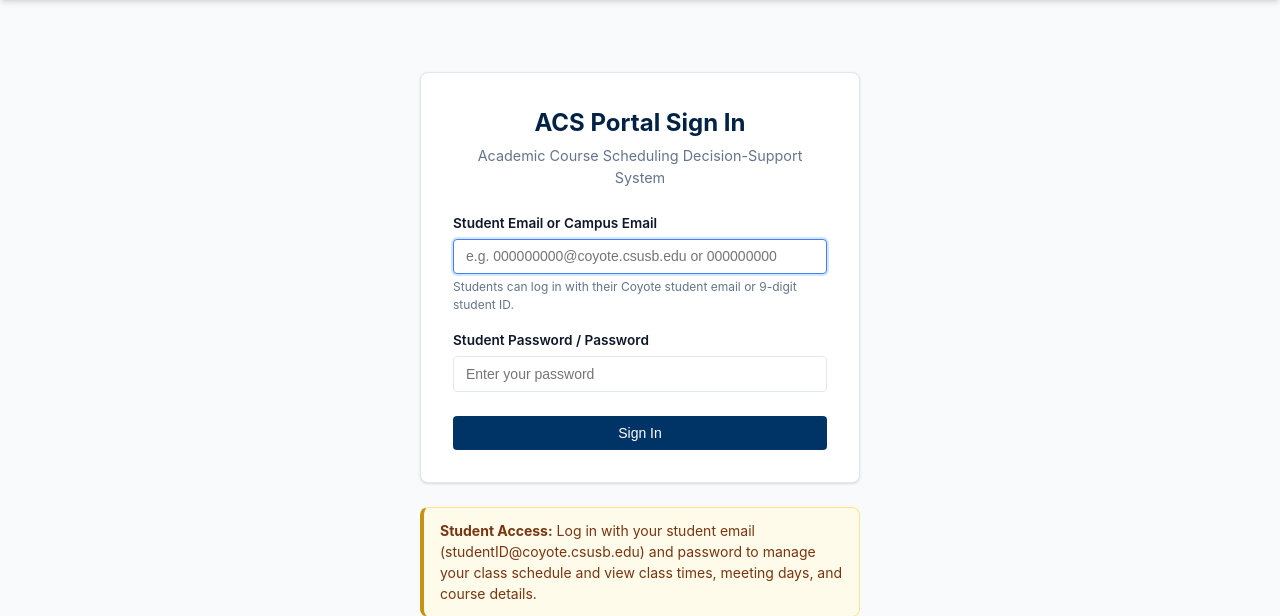
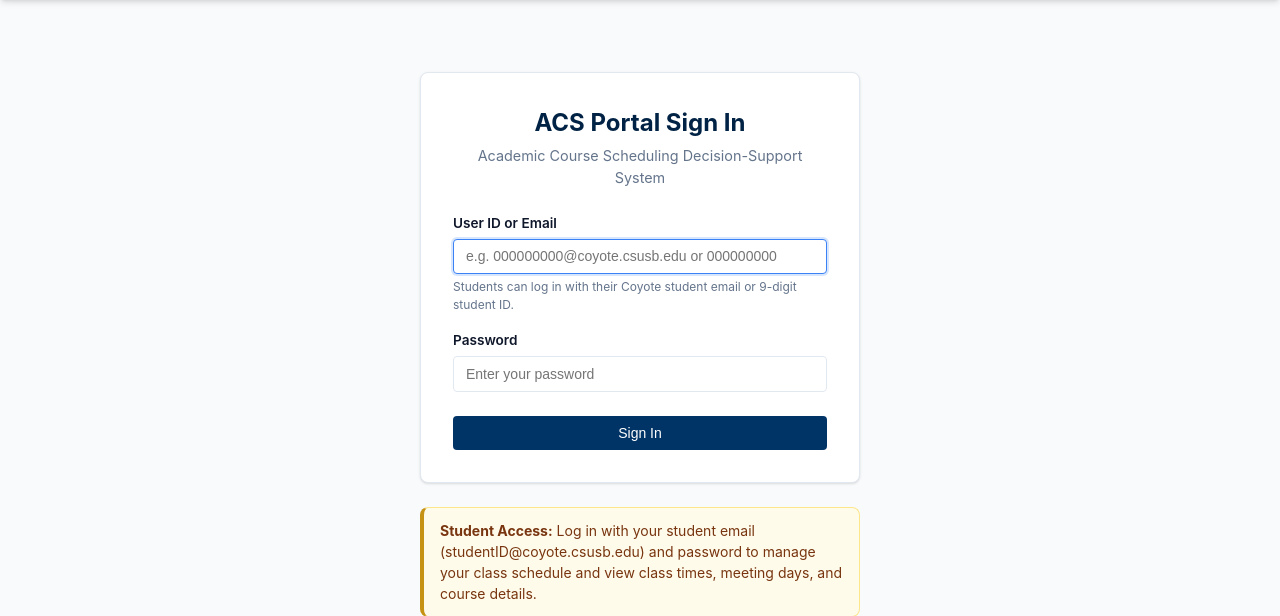
Before and after one commit to TTXHXTT/academic-course-scheduling-decision-support-system, a FastAPI app: page /login in a window 1280 px wide. Shown: the part 56-672 px from the top of the page. Run offline with FastAPI, Linux system fonts and the light colour scheme.

Commit message:
Update login.html

```diff
--- a/app/templates/login.html
+++ b/app/templates/login.html
@@ -21,7 +21,7 @@
 
     <form id="login-form">
       <div class="form-group">
-        <label class="form-label" for="email">Student Email or Campus Email</label>
+        <label class="form-label" for="email">User ID or Email</label>
         <input type="text" id="email" class="form-control" placeholder="e.g. 000000000@coyote.csusb.edu or 000000000" required autofocus>
         <small style="color: var(--text-muted); font-size: 0.75rem; display: block; margin-top: 0.25rem;">
           Students can log in with their Coyote student email or 9-digit student ID.
@@ -29,7 +29,7 @@
       </div>
 
       <div class="form-group">
-        <label class="form-label" for="password">Student Password / Password</label>
+        <label class="form-label" for="password">Password</label>
         <input type="password" id="password" class="form-control" placeholder="Enter your password" required>
       </div>
 
```
